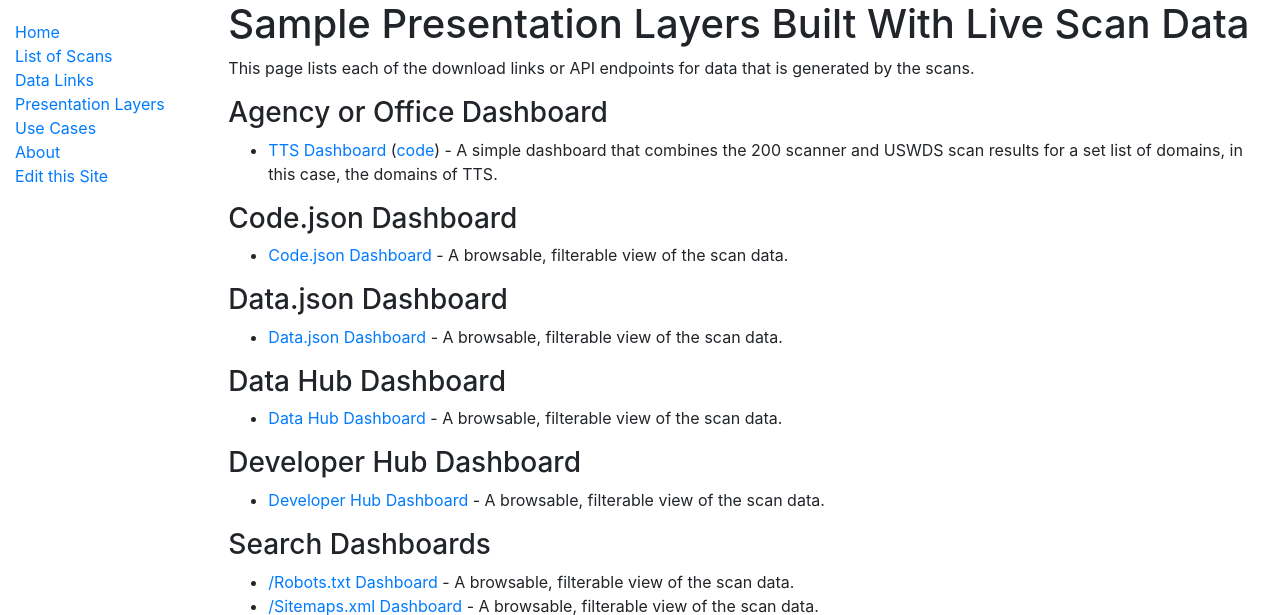
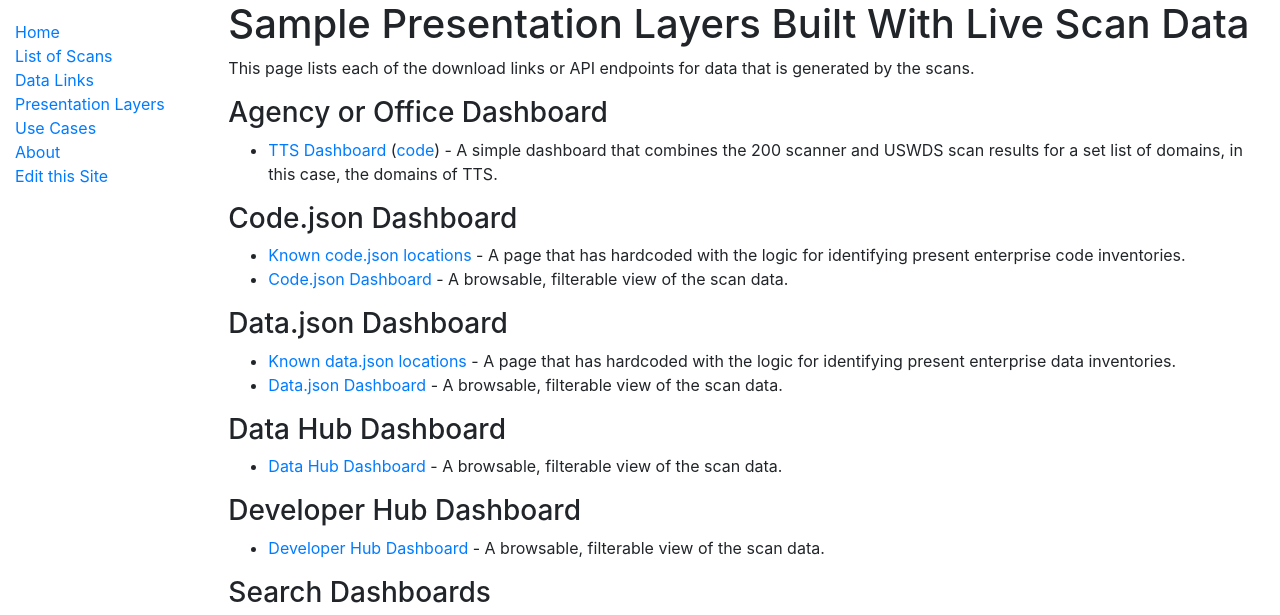
Before and after one commit to 18F/site-scanning, a Django app: page /presentation-layers/ in a window 1280 px wide. Shown: the top 615 px of the page. Run offline with Django 3.2, Linux system fonts and the light colour scheme; some libraries are stand-ins or nearby versions.

Commit message:
adding in 2 custom pages

```diff
--- a/scanner_ui/ui/templates/presentation-layers.html
+++ b/scanner_ui/ui/templates/presentation-layers.html
@@ -13,7 +13,7 @@
 
 <h3>Code.json Dashboard</h3>
 <ul>
-<!--<li><a href="">Known code.json locations</a> - A page that has hardcoded with the logic for identifying present enterprise code inventories.</li>-->
+<li><a href="https://cg-bbe64741-a601-484f-bc3b-e8eef3c28590.app.cloud.gov/site/18f/site-scanning-dashboard/codegov/">Known code.json locations</a> - A page that has hardcoded with the logic for identifying present enterprise code inventories.</li>
 <li><a href="https://site-scanning.app.cloud.gov/search200/200-codejson/?200page=/code.json&mimetype=application/json">Code.json Dashboard</a> - A browsable, filterable view of the scan data.</li>
 <!--<li><a href="https://site-scanning.app.cloud.gov/search200/?200page=/code.json&q=200">code.json Dashboard v1</a> - </li>-->
 </ul>
@@ -21,7 +21,7 @@
 
 <h3>Data.json Dashboard</h3>
 <ul>
-<!--<li><a href="">Known data.json locations</a> - A page that has hardcoded with the logic for identifying present enterprise data inventories.</li>-->
+<li><a href="https://cg-bbe64741-a601-484f-bc3b-e8eef3c28590.app.cloud.gov/site/18f/site-scanning-dashboard/datagov/">Known data.json locations</a> - A page that has hardcoded with the logic for identifying present enterprise data inventories.</li>
 <li><a href="{% url 'search200' displaytype='200-data.json' %}?200page=/data.json&mimetype=application/json">Data.json Dashboard</a> - A browsable, filterable view of the scan data.</li>
 <!--<li><a href="https://site-scanning.app.cloud.gov/search200/?200page=/data.json&q=200">Data.json Dashboard v1</a> - </li>-->
 </ul>
```
